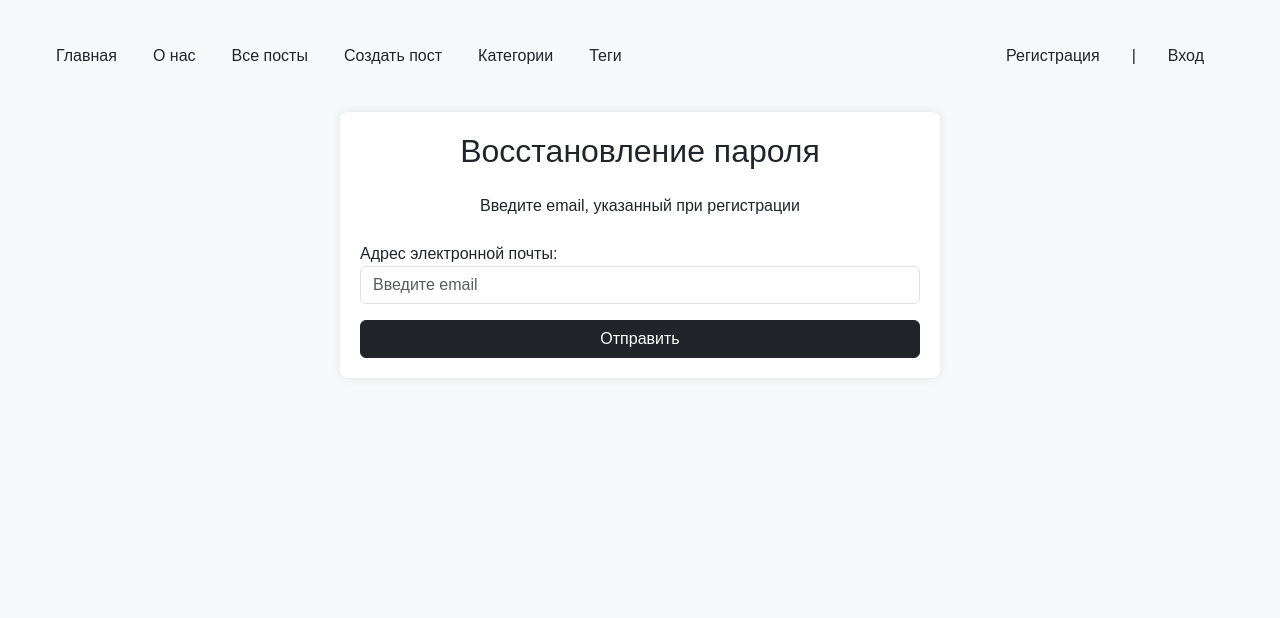
After one commit to VladimirMonin/django_422, a Django app: page /users/password-reset/ in a window 1280 px wide. The commit adds this page. Shown: the top 618 px of the page. Run offline with Django 5.2, Linux system fonts and the light colour scheme.

Commit message:
lesson_69: Восстановление пароля. Форма заявки на сброс

```diff
--- a/users_app/forms.py
+++ b/users_app/forms.py
@@ -1,4 +1,4 @@
-from django.contrib.auth.forms import AuthenticationForm, UserCreationForm
+from django.contrib.auth.forms import AuthenticationForm, UserCreationForm, PasswordResetForm
 from django import forms
 from django.contrib.auth import get_user_model
 from django.contrib.auth.forms import PasswordChangeForm
@@ -83,3 +83,11 @@ class ProfileEditForm(forms.ModelForm):
                 }
             ),
         }
+
+class CustomPasswordResetForm(PasswordResetForm):
+    def __init__(self, *args, **kwargs):
+        super().__init__(*args, **kwargs)
+        self.fields['email'].widget.attrs.update({
+            'class': 'form-control',
+            'placeholder': 'Введите email'
+        })
--- a/users_app/templates/login.html
+++ b/users_app/templates/login.html
@@ -13,6 +13,7 @@
         </form>
         <div class="mt-3 text-center">
             <p>Нет аккаунта? <a href="{% url 'users:register' %}">Зарегистрируйтесь</a></p>
+            <p><a href="{% url 'users:password_reset' %}">Забыли пароль?</a></p>
         </div>
     </div>
 </div>
--- /dev/null
+++ b/users_app/templates/password_reset.html
@@ -0,0 +1,17 @@
+{% extends 'base.html' %}
+
+{% block title %}Восстановление пароля{% endblock %}
+
+{% block content %}
+<div class="container">
+    <div class="form-container">
+        <h2 class="text-center mb-4">Восстановление пароля</h2>
+        <p class="text-center mb-4">Введите email, указанный при регистрации</p>
+        <form method="POST">
+            {% csrf_token %}
+            {{ form.as_p }}
+            <button type="submit" class="btn btn-dark w-100">Отправить</button>
+        </form>
+    </div>
+</div>
+{% endblock %}
--- a/users_app/templates/profile_menu.html
+++ b/users_app/templates/profile_menu.html
@@ -1,5 +1,6 @@
 <div class="list-group list-group-flush">
     {% for item in profile_menu_items %}
+    {% comment %} Плохо то, что придется добавлять условие или что то менять, если будут кнопки которые так же должны всегда рендерится {% endcomment %}
         {% if user.pk == profile_user.pk or item.url_name == 'users:profile_detail' %}
             <a href="{% url item.url_name pk=profile_user.pk %}"
                class="list-group-item list-group-item-action {% if item.is_active %}active bg-dark text-white{% endif %}">
--- a/users_app/urls.py
+++ b/users_app/urls.py
@@ -1,6 +1,7 @@
 from django.urls import path
 from users_app.views import CustomLogoutView, CustomLoginView, RegisterView, ProfileDetailView, ProfileEditView, ProfilePasswordView
-
+from django.contrib.auth.views import PasswordResetView
+from .forms import CustomPasswordResetForm
 
 app_name = "users"
 
@@ -11,4 +12,13 @@ urlpatterns = [
     path("profile/<int:pk>/", ProfileDetailView.as_view(), name="profile_detail"),
     path("profile/<int:pk>/edit/", ProfileEditView.as_view(), name="profile_edit"),
     path("profile/<int:pk>/password/", ProfilePasswordView.as_view(), name="profile_password"),
+
+    # Восстановление пароля
+     path('password-reset/',
+         PasswordResetView.as_view(
+             template_name='password_reset.html',
+             form_class=CustomPasswordResetForm,
+             success_url='/users/password-reset/done/'
+         ),
+         name='password_reset'),
 ]
```
